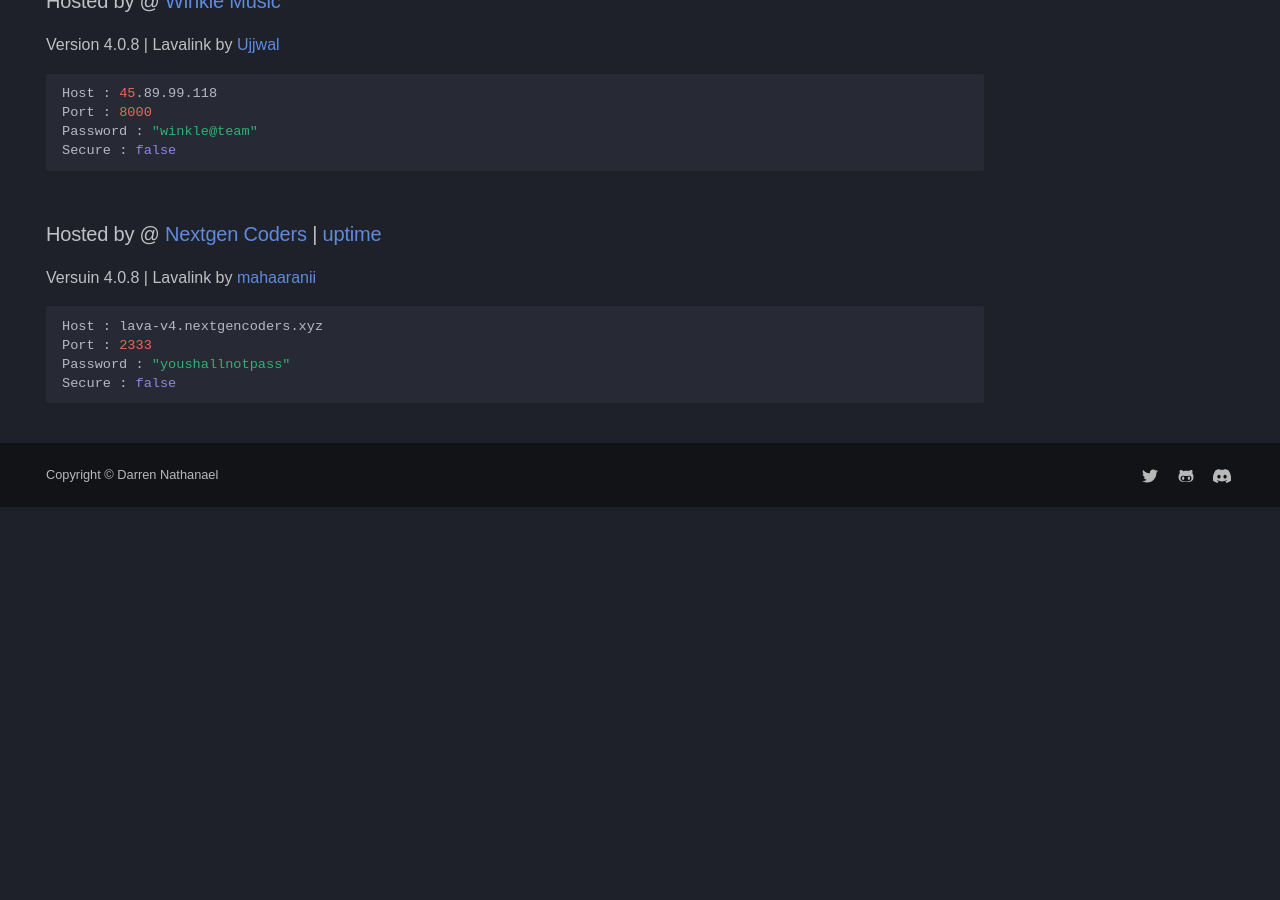
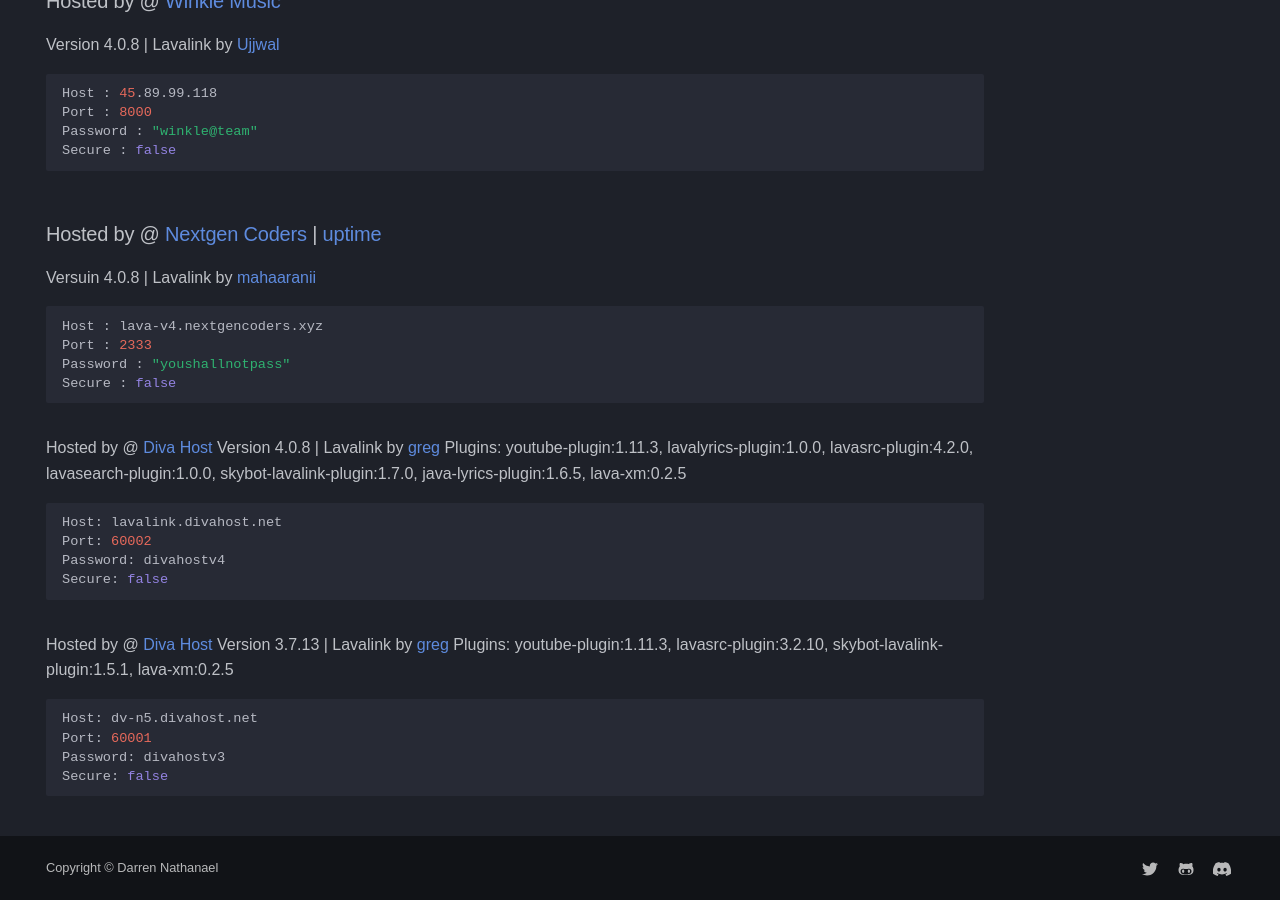
Before and after one commit to DarrenOfficial/lavalink-list, an MkDocs documentation site: the page built from docs/NoSSL/lavalink-without-ssl.md, in a window 1280 px wide and 900 px high, scrolled down 3514 px. Built offline with MkDocs 1.6.1 and Material for MkDocs 9.7.7, drawn with Linux system fonts in a browser that asks for light colours; some web fonts are replaced; comment, search, counter and statistics services are not loaded; a style sheet for code colours, icons or effects is not loaded; before the commit the page ends 4021 px from its top, so only the background shows below that.

Commit message:
Lavalink Addition. (#619)
* Update lavalink-without-ssl.md

* Update lavalink-without-ssl.md

* Update lavalink-without-ssl.md

* Update lavalink-without-ssl.md

````diff
--- a/docs/NoSSL/lavalink-without-ssl.md
+++ b/docs/NoSSL/lavalink-without-ssl.md
@@ -171,3 +171,21 @@ Port : 2333
 Password : "youshallnotpass"
 Secure : false
 ```
+
+Hosted by @ [Diva Host](https://discord.gg/divahost)
+Version 4.0.8 | Lavalink by [greg]([https://discord.gg/9J9X4fzhSt](https://discord.gg/pMJCfv3VXB)) Plugins: youtube-plugin:1.11.3, lavalyrics-plugin:1.0.0, lavasrc-plugin:4.2.0, lavasearch-plugin:1.0.0, skybot-lavalink-plugin:1.7.0, java-lyrics-plugin:1.6.5, lava-xm:0.2.5
+```bash
+Host: lavalink.divahost.net
+Port: 60002
+Password: divahostv4
+Secure: false
+```
+
+Hosted by @ [Diva Host](https://discord.gg/divahost)
+Version 3.7.13 | Lavalink by [greg]([https://discord.gg/9J9X4fzhSt](https://discord.gg/pMJCfv3VXB)) Plugins: youtube-plugin:1.11.3, lavasrc-plugin:3.2.10, skybot-lavalink-plugin:1.5.1, lava-xm:0.2.5
+```bash
+Host: dv-n5.divahost.net
+Port: 60001
+Password: divahostv3
+Secure: false
+```
````
